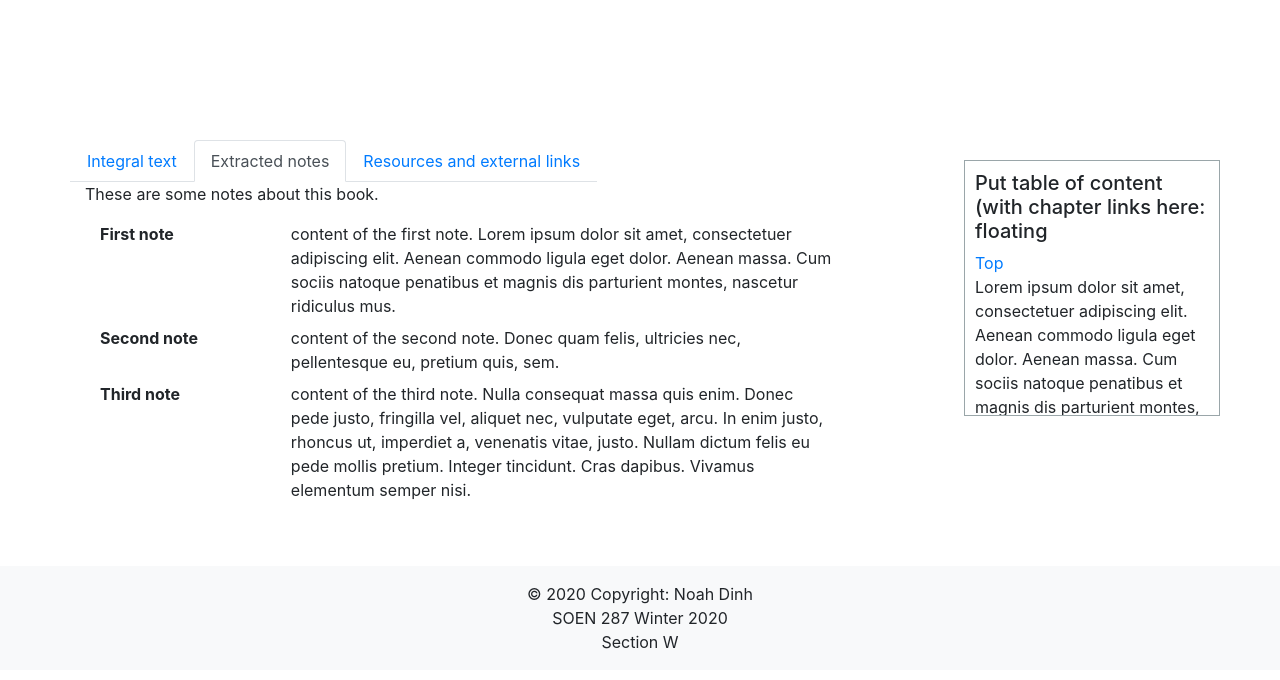
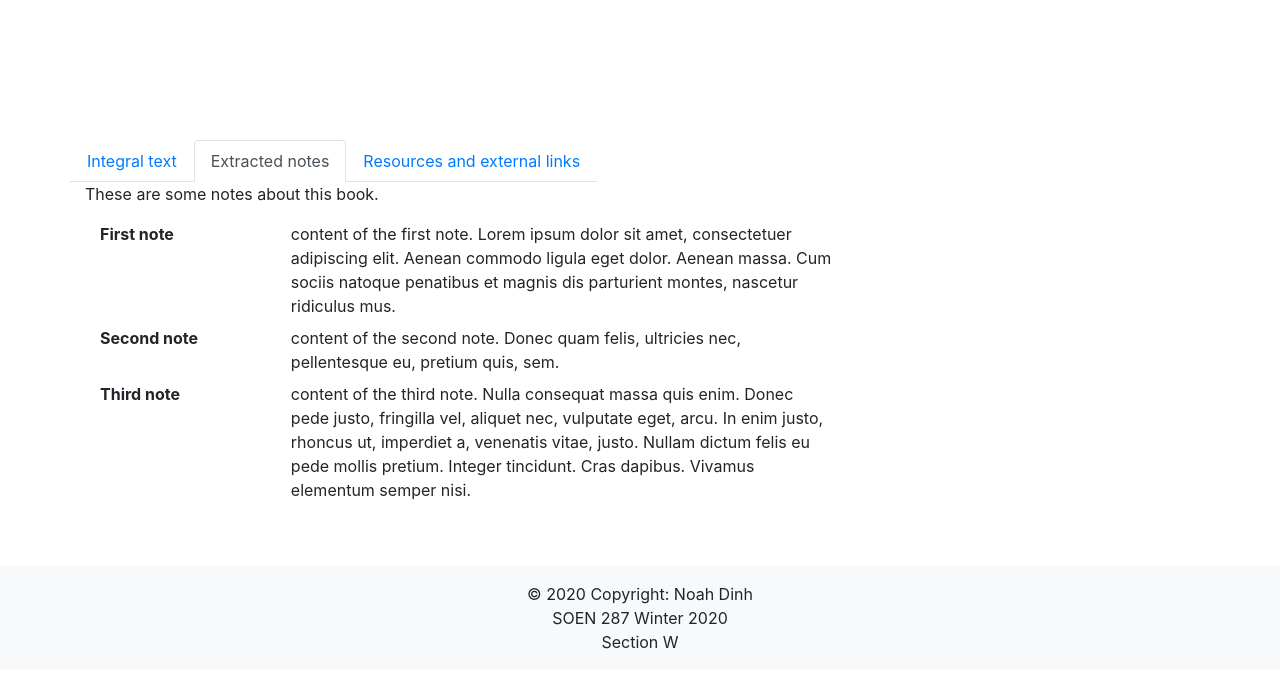
Before and after one commit to eyeshield2110/History-Footnote, a Flask app: template templates/page_activeTab2.html in a window 1280 px wide. Shown: the part 56-736 px from the top of the page. Run offline with Flask 2, Linux system fonts and the light colour scheme; the template is opened without the code that fills it, so the values that code supplies are empty; parts of the project's set-up code (start-up, migrations or seed data) failed here and were passed over; some libraries are stand-ins or nearby versions.

Commit message:
(Thu 18 april) 11:40pm Made floating Table (div.embedded-notes) invisible in tab 2 and 3.

```diff
--- a/templates/page_activeTab2.html
+++ b/templates/page_activeTab2.html
@@ -1,5 +1,6 @@
 {% extends "page_base_activeTab1.html" %}
 
+{% block showTable %} display: none;{% endblock %}
 
 {% block activeLink1 %}{% endblock %}
 {% block activeLink2 %}active{% endblock %}
--- a/templates/page_activeTab3.html
+++ b/templates/page_activeTab3.html
@@ -1,5 +1,6 @@
 {% extends "page_base_activeTab1.html" %}
 
+{% block showTable %} display: none;{% endblock %}
 
 {% block activeLink1 %}{% endblock %}
 {% block activeLink2 %}{% endblock %}
--- a/templates/page_base_activeTab1.html
+++ b/templates/page_base_activeTab1.html
@@ -49,7 +49,8 @@
                 {#width: 110px;
                 height: 110px;#}
                 overflow: scroll;
-            {#display: none#}
+                    {% block showTable %}
+                    {% endblock %}
 
             }
 
```
